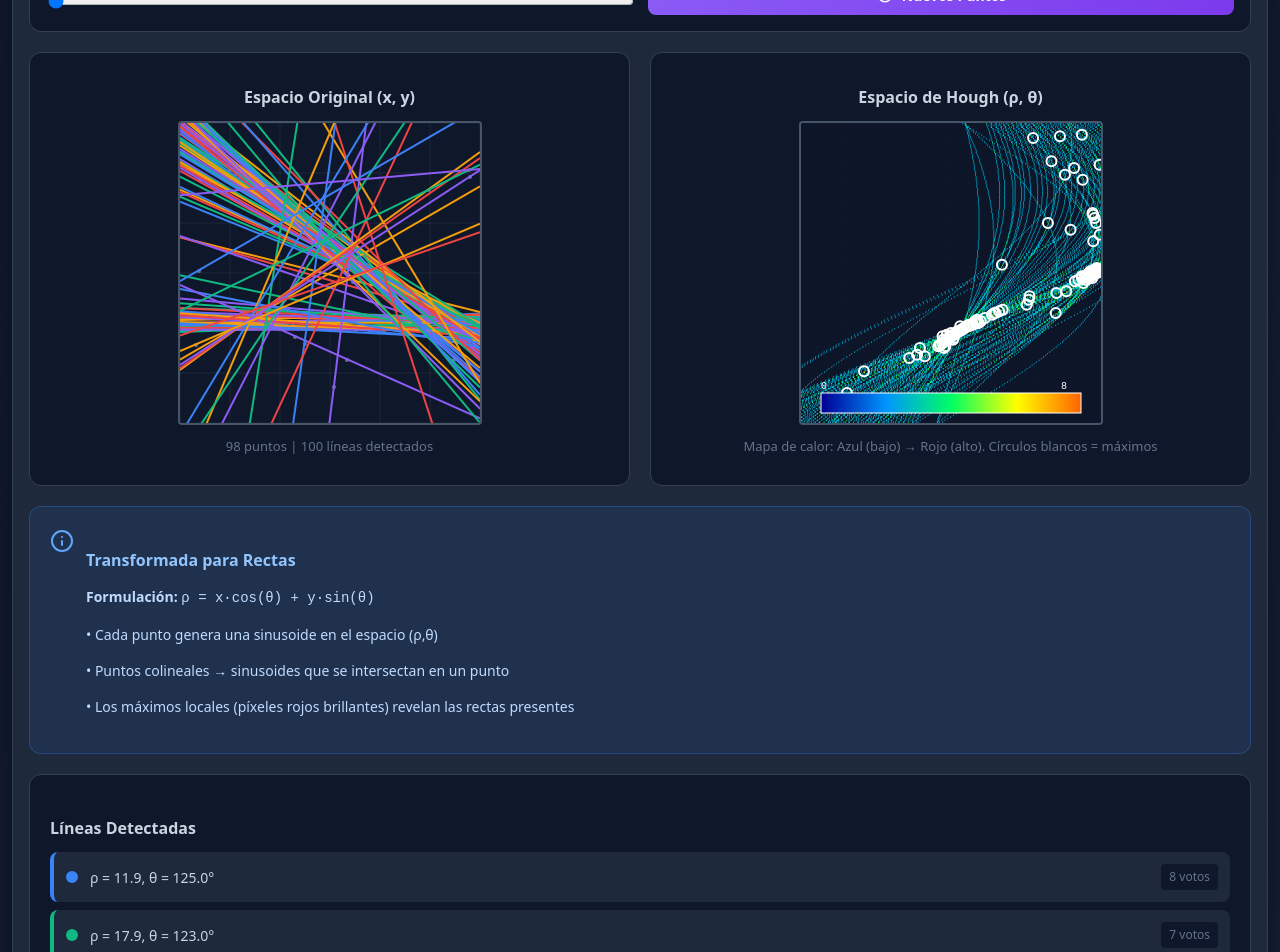
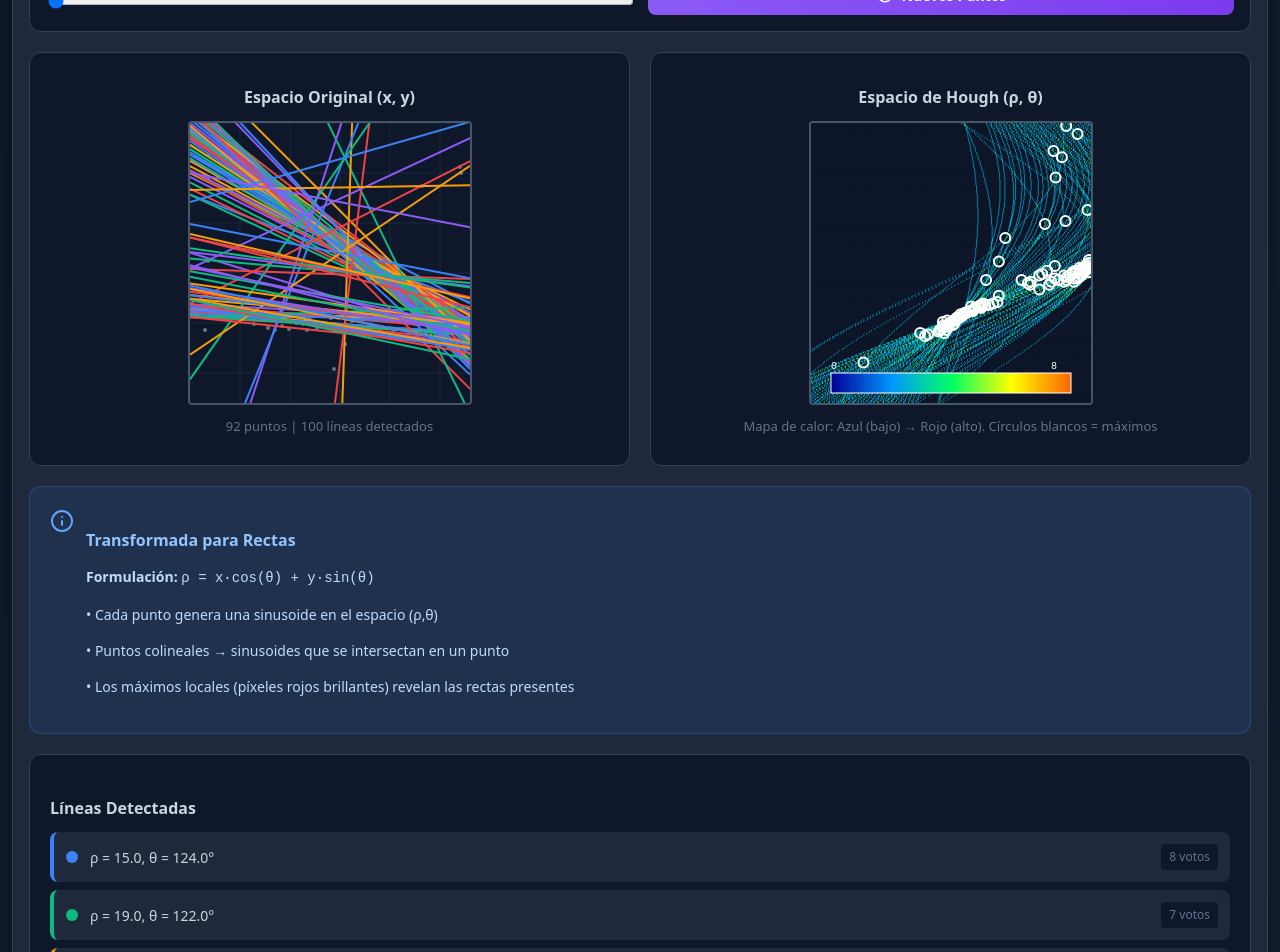
Before and after one commit to MatiasCarabella/hough-transform, a React (Vite) app: page / in a window 1280 px wide. Shown: the part 240-1192 px from the top of the page. Built offline with nearby package versions, Linux system fonts and the light colour scheme.

Commit message:
Improvements

```diff
--- a/src/App.jsx
+++ b/src/App.jsx
@@ -1,5 +1,5 @@
-import React, { useState, useRef, useEffect, useCallback } from 'react';
-import { Circle, TrendingUp, Zap, RotateCcw, Info } from 'lucide-react';
+import { useState, useRef, useEffect, useCallback } from 'react'; // React eliminado
+import { Circle, TrendingUp, RotateCcw, Info } from 'lucide-react'; // Zap eliminado
 
 const HoughTransform = () => {
   const [mode, setMode] = useState('lines');
@@ -7,19 +7,20 @@ const HoughTransform = () => {
   const [houghSpace, setHoughSpace] = useState([]);
   const [detectedShapes, setDetectedShapes] = useState([]);
   const [threshold, setThreshold] = useState(3);
-  const [radius, setRadius] = useState(50); // Default 50 está en el nuevo rango [20, 60]
-  const [showHoughSpace, setShowHoughSpace] = useState(true);
+  const [radius, setRadius] = useState(50);
+  const [showHoughSpace] = useState(true); // setShowHoughSpace eliminado
   const [isProcessing, setIsProcessing] = useState(false);
 
 
   const canvasRef = useRef(null);
   const houghCanvasRef = useRef(null);
 
-  const CANVAS_SIZE = 300;
-  const HOUGH_SIZE = 300;
+  const CANVAS_SIZE = 280;
+  const HOUGH_SIZE = 280;
   const HOUGH_RESOLUTION = mode === 'circles' ? 2 : 1;
 
   const generateSamplePoints = useCallback(() => {
+    // ... (generateSamplePoints function logic) ...
     const newPoints = [];
 
     if (mode === 'lines') {
@@ -82,7 +83,7 @@ const HoughTransform = () => {
   }, [mode, radius]);
 
   const houghTransformLines = () => {
-    // ... (sin cambios) ...
+    // ... (houghTransformLines logic) ...
     const rhoMax = Math.sqrt(CANVAS_SIZE * CANVAS_SIZE * 2);
     const thetaSteps = 180;
     const rhoSteps = Math.floor(rhoMax);
@@ -134,6 +135,7 @@ const HoughTransform = () => {
   };
 
   const houghTransformCircles = () => {
+    // ... (houghTransformCircles logic) ...
     setIsProcessing(true);
 
     setTimeout(() => {
@@ -203,7 +205,7 @@ const HoughTransform = () => {
     }
   }, [points, mode, threshold, radius]);
 
-  // ... (useEffect de Dibujar canvas principal - sin cambios) ...
+  // ... (useEffect de Dibujar canvas principal) ...
   useEffect(() => {
     const canvas = canvasRef.current;
     if (!canvas) return;
@@ -290,7 +292,7 @@ const HoughTransform = () => {
     }
   }, [points, detectedShapes, mode]);
 
-  // ... (useEffect de Dibujar espacio de Hough - sin cambios) ...
+  // ... (useEffect de Dibujar espacio de Hough) ...
   useEffect(() => {
     if (!showHoughSpace || houghSpace.length === 0) return;
 
@@ -417,10 +419,9 @@ const HoughTransform = () => {
     generateSamplePoints();
     setDetectedShapes([]);
     setHoughSpace([]);
-    // Ajustado al nuevo rango (3-10)
-    setThreshold(mode === 'lines' ? 3 : 10);
+    setThreshold(3);
   // eslint-disable-next-line react-hooks/exhaustive-deps
-  }, [mode]); // Solo depende de 'mode'
+  }, [mode]);
 
   // Este useEffect corre la transformada cuando los inputs cambian
   useEffect(() => {
@@ -430,6 +431,17 @@ const HoughTransform = () => {
   }, [points, threshold, radius, runTransform]);
 
   return (
+    <>
+      {/* FIX: Reset de estilos global para eliminar los margenes/paddings del body/html */}
+      <style>{`
+        body, html {
+          margin: 0;
+          padding: 0;
+          overflow-x: hidden !important;
+          box-sizing: border-box;
+        }
+      `}</style>
+
       <div style={{
         width: '100vw',
         minHeight: '100vh',
@@ -439,7 +451,7 @@ const HoughTransform = () => {
         overflowX: 'hidden'
       }}>
         <div style={{
-        maxWidth: '1400px',
+          maxWidth: '1380px',
           width: '100%',
           margin: '0 auto',
           background: '#1e293b',
@@ -527,14 +539,13 @@ const HoughTransform = () => {
             </div>
 
             {/* Fila de sliders y botón */}
-          <div style={{ display: 'grid', gridTemplateColumns: 'repeat(auto-fit, minmax(180px, 1fr))', gap: '16px' }}>
+            <div style={{ display: 'grid', gridTemplateColumns: 'repeat(auto-fit, minmax(160px, 1fr))', gap: '16px' }}>
               <div>
                 <label style={{ color: '#94a3b8', fontSize: '14px', display: 'block', marginBottom: '8px' }}>
                   Umbral de Votos: {threshold}
                 </label>
                 <input
                   type="range"
-                // ---------- AJUSTE FINAL: Rango 3-10 ----------
                   min="3"
                   max="10"
                   value={threshold}
@@ -551,7 +562,6 @@ const HoughTransform = () => {
                   <input
                     type="range"
                     min="20"
-                  // ---------- AJUSTE FINAL: Rango 20-60 ----------
                     max="60"
                     value={radius}
                     onChange={(e) => setRadius(parseInt(e.target.value))}
@@ -587,10 +597,10 @@ const HoughTransform = () => {
             </div>
           </div>
 
-        {/* ... (Resto del JSX sin cambios) ... */}
+          {/* ... Área de Canvases ... */}
           <div style={{
             display: 'grid',
-          gridTemplateColumns: 'repeat(auto-fit, minmax(320px, 1fr))',
+            gridTemplateColumns: 'repeat(auto-fit, minmax(300px, 1fr))',
             gap: '20px',
             marginBottom: '20px'
           }}>
@@ -654,7 +664,7 @@ const HoughTransform = () => {
               </div>
             )}
           </div>
-
+          {/* ... (Resto de la información y formas detectadas sin cambios) ... */}
           <div style={{
             background: 'rgba(59, 130, 246, 0.1)',
             padding: '20px',
@@ -763,6 +773,7 @@ const HoughTransform = () => {
 
         </div>
       </div>
+    </>
   );
 };
 
```
Lines whose indentation alone changed are shown as unchanged.
